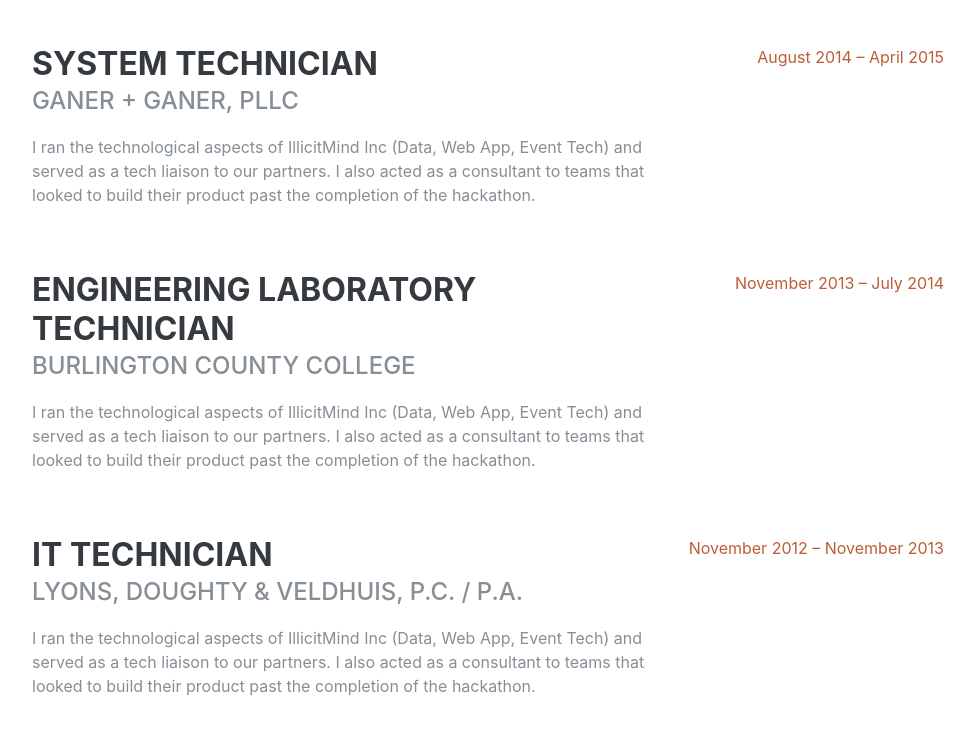
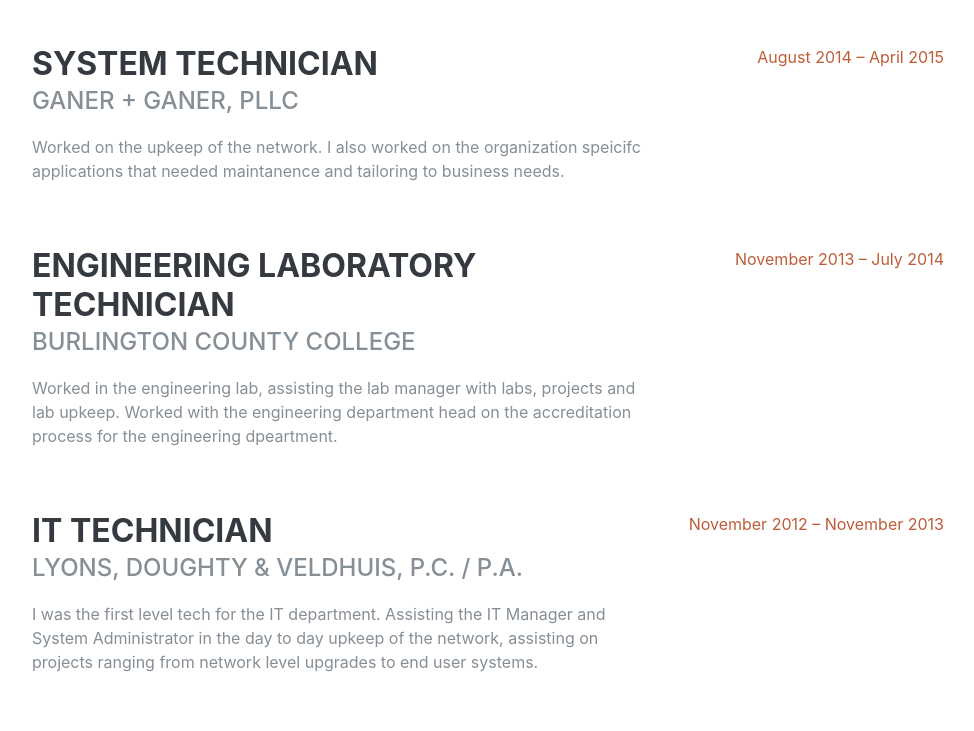
Before and after one commit to johnkatt/johnkatt.github.io, a plain HTML site: page index.html in a window 1280 px wide. Shown: the part 1849-2580 px from the top of the page, without its empty margins (288-1262 px from the left). Drawn offline with nearby package versions, Linux system fonts and the light colour scheme; a web font is replaced by a local one.

Commit message:
updating posistion

```diff
--- a/index.html
+++ b/index.html
@@ -170,7 +170,7 @@
           <div class="resume-content">
             <h3 class="mb-0">System Technician</h3>
             <div class="subheading mb-3">Ganer + Ganer, PLLC</div>
-            <p>I ran the technological aspects of IllicitMind Inc (Data, Web App, Event Tech) and served as a tech liaison to our partners. I also acted as a consultant to teams that looked to build their product past the completion of the hackathon.</p>
+            <p>Worked on the upkeep of the network. I also worked on the organization speicifc applications that needed maintanence and tailoring to business needs.</p>
 
           </div>
           <div class="resume-date text-md-right">
@@ -184,7 +184,7 @@
           <div class="resume-content">
             <h3 class="mb-0">Engineering Laboratory Technician</h3>
             <div class="subheading mb-3">Burlington County College</div>
-            <p>I ran the technological aspects of IllicitMind Inc (Data, Web App, Event Tech) and served as a tech liaison to our partners. I also acted as a consultant to teams that looked to build their product past the completion of the hackathon.</p>
+            <p>Worked in the engineering lab, assisting the lab manager with labs, projects and lab upkeep. Worked with the engineering department head on the accreditation process for the engineering dpeartment.</p>
 
           </div>
           <div class="resume-date text-md-right">
@@ -198,7 +198,7 @@
           <div class="resume-content">
             <h3 class="mb-0">IT Technician</h3>
             <div class="subheading mb-3">Lyons, Doughty & Veldhuis, P.C. / P.A.</div>
-            <p>I ran the technological aspects of IllicitMind Inc (Data, Web App, Event Tech) and served as a tech liaison to our partners. I also acted as a consultant to teams that looked to build their product past the completion of the hackathon.</p>
+            <p>I was the first level tech for the IT department. Assisting the IT Manager and System Administrator in the day to day upkeep of the network, assisting on projects ranging from network level upgrades to end user systems.</p>
           </div>
           <div class="resume-date text-md-right">
             <span class="text-primary">November 2012 – November 2013</span>
```
